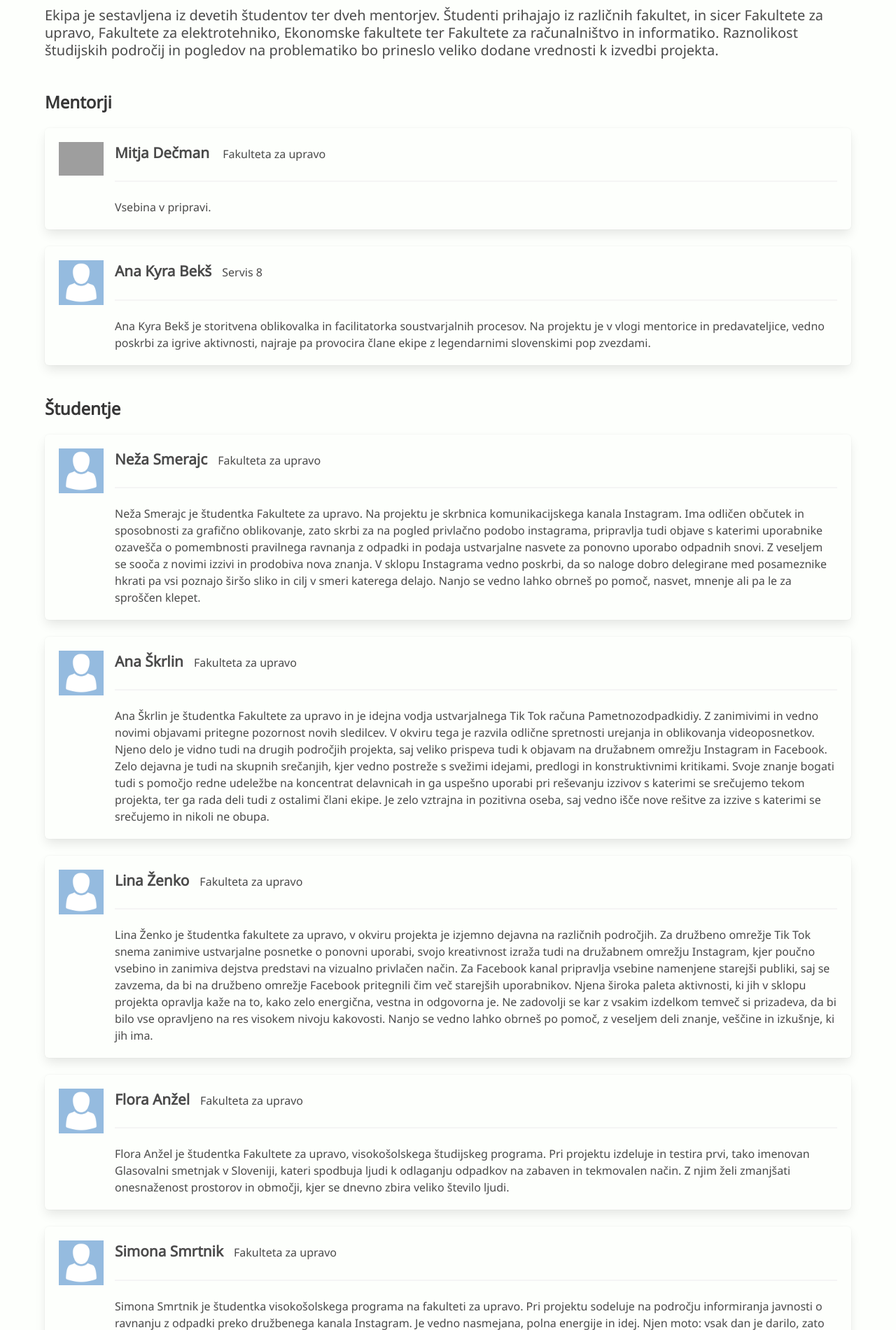
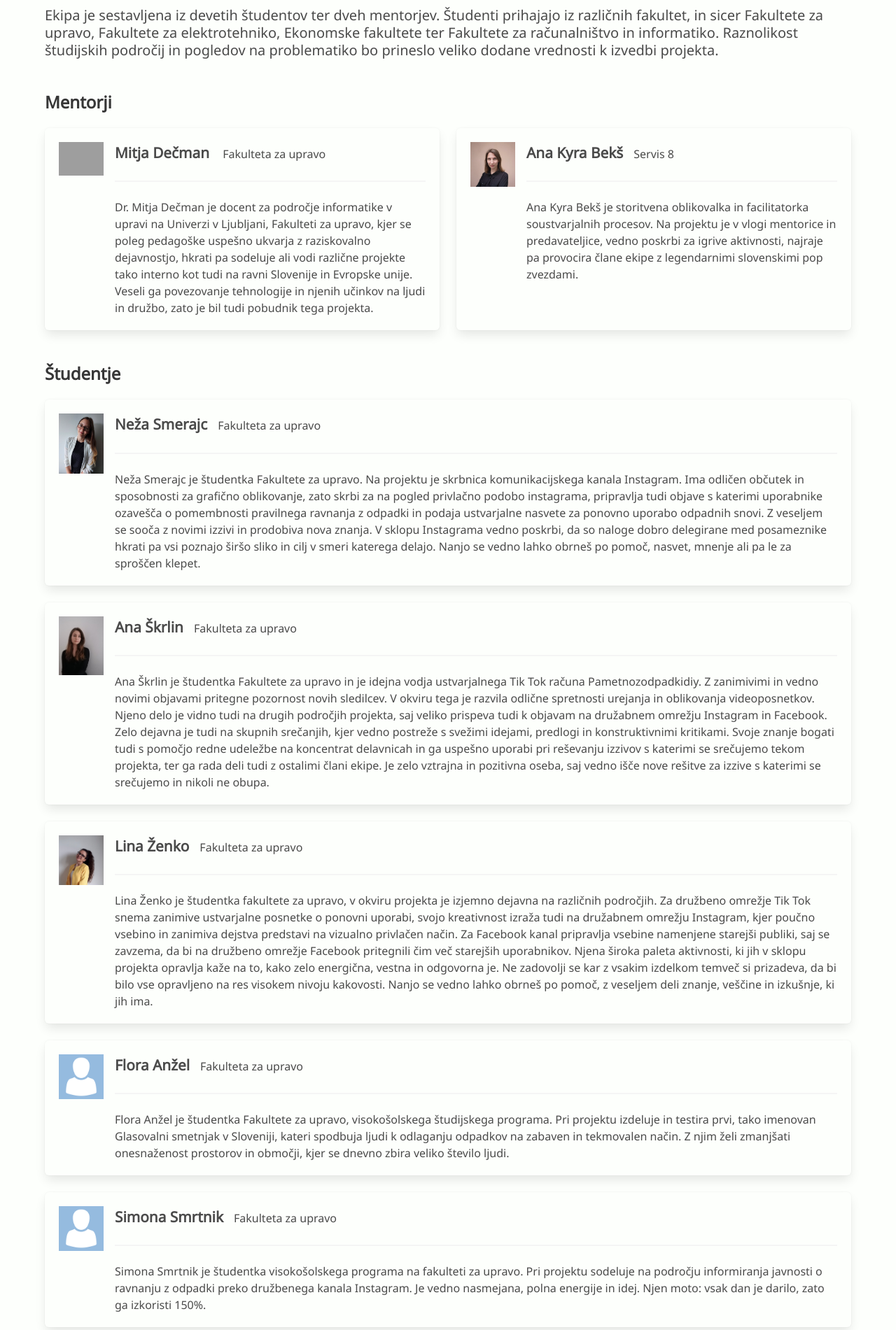
Before and after one commit to SWManagement/SWManagementWebsite, a PHP site: template view/team-info.php in a window 1280 px wide. Shown: the part 166-2067 px from the top of the page at 70% size. Run offline with PHP 8.4, Linux system fonts and the light colour scheme; the template is opened without the code that fills it, so the values that code supplies are empty; some libraries are stand-ins or nearby versions; grey boxes are pictures that could not be loaded.

Commit message:
profilne fotke

```diff
--- a/static/css/style.css
+++ b/static/css/style.css
@@ -27,3 +27,8 @@
 .mobileMenuLinks{
     margin: 5px;
 }
+
+
+.column-flex {
+    display: flex;
+  }
--- a/view/team-info.php
+++ b/view/team-info.php
@@ -5,8 +5,8 @@
     <meta charset="UTF-8">
     <meta name="viewport" content="width=device-width, initial-scale=1.0">
     <link rel="stylesheet" href="../static/css/mystyles.css">
+    <script defer src="https://use.fontawesome.com/releases/v5.3.1/js/all.js"></script>
     <link rel="stylesheet" href="../static/css/style.css">
-    <script defer src="https://use.fontawesome.com/releases/v5.3.1/js/all.js"></script>
     <title>Pametno z odpadki | O ekipi</title>
 </head>
 <body>
@@ -19,6 +19,8 @@
              ter Fakultete za računalništvo in informatiko. Raznolikost študijskih področij in pogledov na problematiko bo prineslo veliko dodane vrednosti k izvedbi projekta.</p>
              <br>
         <p class="title is-spaced is-4">Mentorji</p>
+        <div class="columns">
+            <div class="column column-flex is-6">
         <div class="box">
             <article class="media">
                 <div class="media-left">
@@ -28,29 +30,39 @@
                 </div>
                 <div class="media-content">
                     <div class="content">
-                        <p> <span style="font-size: 1.3em; font-weight: bolder;">Mitja Dečman</span> <span style="padding-left: 15px;">Fakulteta za upravo</span> <hr>
-                        Vsebina v pripravi.
-                        </p>
+                        <header><span style="font-size: 1.3em; font-weight: bolder;">Mitja Dečman</span> <span style="padding-left: 15px;">Fakulteta za upravo</span></header> <hr>
+                        <section class="columnBody">
+                            Dr. Mitja Dečman je docent za področje informatike v upravi na Univerzi v Ljubljani, Fakulteti za upravo,
+                            kjer se poleg pedagoške uspešno ukvarja z raziskovalno dejavnostjo,
+                            hkrati pa sodeluje ali vodi različne projekte tako interno kot tudi na ravni Slovenije in Evropske unije.
+                            Veseli ga povezovanje tehnologije in njenih učinkov na ljudi in družbo, zato je bil tudi pobudnik tega projekta.
+                        </section>
                     </div>
                 </div>
             </article>
         </div>
+        </div>
+        <div class="column column-flex is-6">
         <div class="box">
             <article class="media">
                 <div class="media-left">
                     <figure class="image is-64x64">
-                        <img src="../static/img/members/foo.png" alt="Image">
+                        <img src="../static/img/members/beks.png" alt="Image">
                     </figure>
                 </div>
                 <div class="media-content">
                     <div class="content">
-                        <p> <span style="font-size: 1.3em; font-weight: bolder;">Ana Kyra Bekš</span><span style="padding-left: 15px;">Servis 8</span> <hr>
+                        <header><span style="font-size: 1.3em; font-weight: bolder;">Ana Kyra Bekš</span><span style="padding-left: 15px;">Servis 8</span></header>
+                        <hr>
+                        <section class="columnBody">
                         Ana Kyra Bekš je storitvena oblikovalka in facilitatorka soustvarjalnih procesov. Na projektu je v vlogi mentorice in predavateljice,
                          vedno poskrbi za igrive aktivnosti, najraje pa provocira člane ekipe z legendarnimi slovenskimi pop zvezdami.
-                        </p>
+                        </section>
                     </div>
                 </div>
             </article>
+        </div>
+        </div>
         </div>
         <br>
         <p class="title is-spaced is-4">Študentje</p>
@@ -58,7 +70,7 @@
             <article class="media">
                 <div class="media-left">
                     <figure class="image is-64x64">
-                        <img src="../static/img/members/foo.png" alt="Image">
+                        <img src="../static/img/members/smerajc.jpg" alt="Image">
                     </figure>
                 </div>
                 <div class="media-content">
@@ -78,7 +90,7 @@
             <article class="media">
                 <div class="media-left">
                     <figure class="image is-64x64">
-                        <img src="../static/img/members/foo.png" alt="Image">
+                        <img src="../static/img/members/skrlin.jpg" alt="Image">
                     </figure>
                 </div>
                 <div class="media-content">
@@ -99,7 +111,7 @@
             <article class="media">
                 <div class="media-left">
                     <figure class="image is-64x64">
-                        <img src="../static/img/members/foo.png" alt="Image">
+                        <img src="../static/img/members/zenko.png" alt="Image">
                     </figure>
                 </div>
                 <div class="media-content">
@@ -126,7 +138,7 @@
                 <div class="media-content">
                     <div class="content">
                         <p> <span style="font-size: 1.3em; font-weight: bolder;">Flora Anžel</span><span style="padding-left: 15px;">Fakulteta za upravo</span> <hr>
-                        Flora Anžel je študentka Fakultete za upravo, visokošolskega študijskeg programa.
+                        Flora Anžel je študentka Fakultete za upravo, visokošolskega študijskega programa.
                          Pri projektu izdeluje in testira prvi, tako imenovan Glasovalni smetnjak v Sloveniji, kateri spodbuja ljudi k odlaganju odpadkov na zabaven in tekmovalen način.
                          Z njim želi zmanjšati onesnaženost prostorov in območji, kjer se dnevno zbira veliko število ljudi.
                         </p>
@@ -188,7 +200,7 @@
             <article class="media">
                 <div class="media-left">
                     <figure class="image is-64x64">
-                        <img src="../static/img/members/foo.png" alt="Image">
+                        <img src="../static/img/members/zorec.jpg" alt="Image">
                     </figure>
                 </div>
                 <div class="media-content">
@@ -212,7 +224,7 @@
                 </div>
                 <div class="media-content">
                     <div class="content">
-                        <p> <span style="font-size: 1.3em; font-weight: bolder;">Primož Prosec</span><span style="padding-left: 15px;">Fakulteta za ekonomijo</span> <hr>
+                        <p> <span style="font-size: 1.3em; font-weight: bolder;">Primož Prosec</span><span style="padding-left: 15px;">Ekonomska fakulteta</span> <hr>
                         Primož Prošek je študent podiplomskega študija poslovne logistike na Ekonomski fakulteti.
                          Pri projektu sodeluje predvsem na področju ozaveščanja o pravilnem ravnanju z odpadki in ponovni uporabi preko družabnega omrežja TikTok.
                         </p>
@@ -225,8 +237,6 @@
         </figure>
     </div>
 </div>
-
-    </div>
 </div>
 <?php include("view/footer.php") ?>
 </body>
```
Also changed, not shown: static/img/members/beks.png (added), static/img/members/skrlin.jpg (added), static/img/members/smerajc.JPG (added), static/img/members/zenko.PNG (added), static/img/members/zorec.jpg (added).
